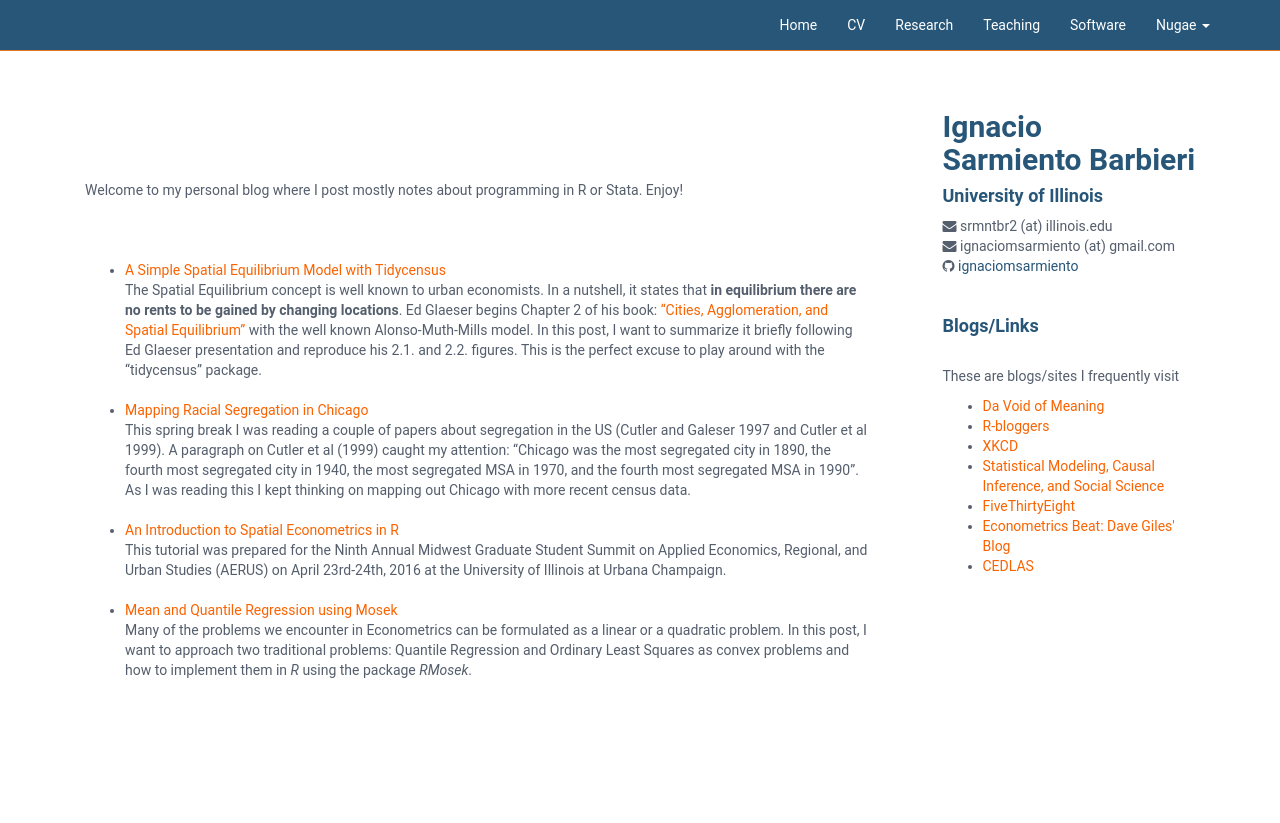
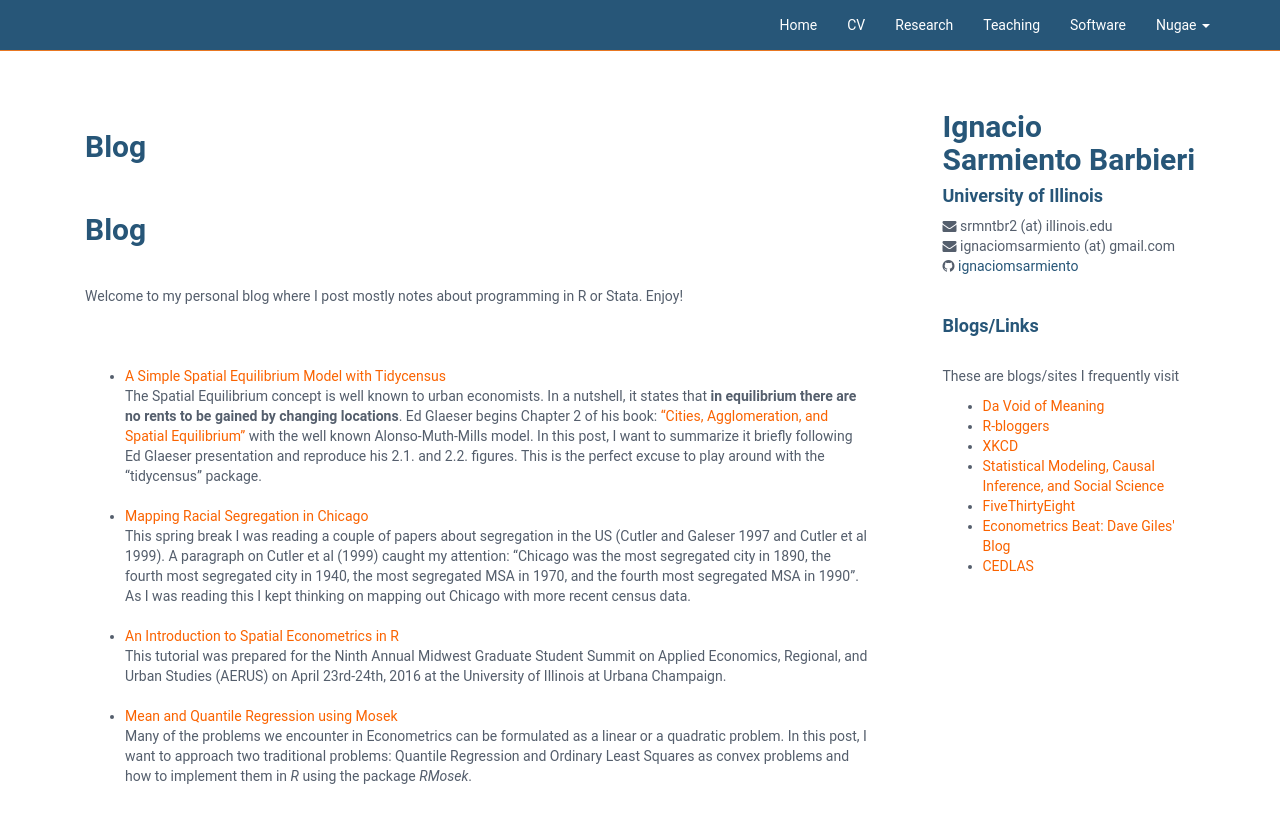
Before and after one commit to ignaciomsarmiento/ignaciomsarmiento.github.io, a Jekyll site: the page built from blog.md, in a window 1280 px wide and 926 px high. Shown: the top 823 px of the window. Built offline with Jekyll 4.4.1, drawn with Linux system fonts in a browser that asks for light colours; our own code applies the rules of GitHub Pages for plain Markdown files.

Commit message:
update blog

```diff
--- a/blog.md
+++ b/blog.md
@@ -2,7 +2,7 @@
 layout: blog
 ---
 
-[//]: #  "## Blog"
+## Blog
 
 <br>
 
```
